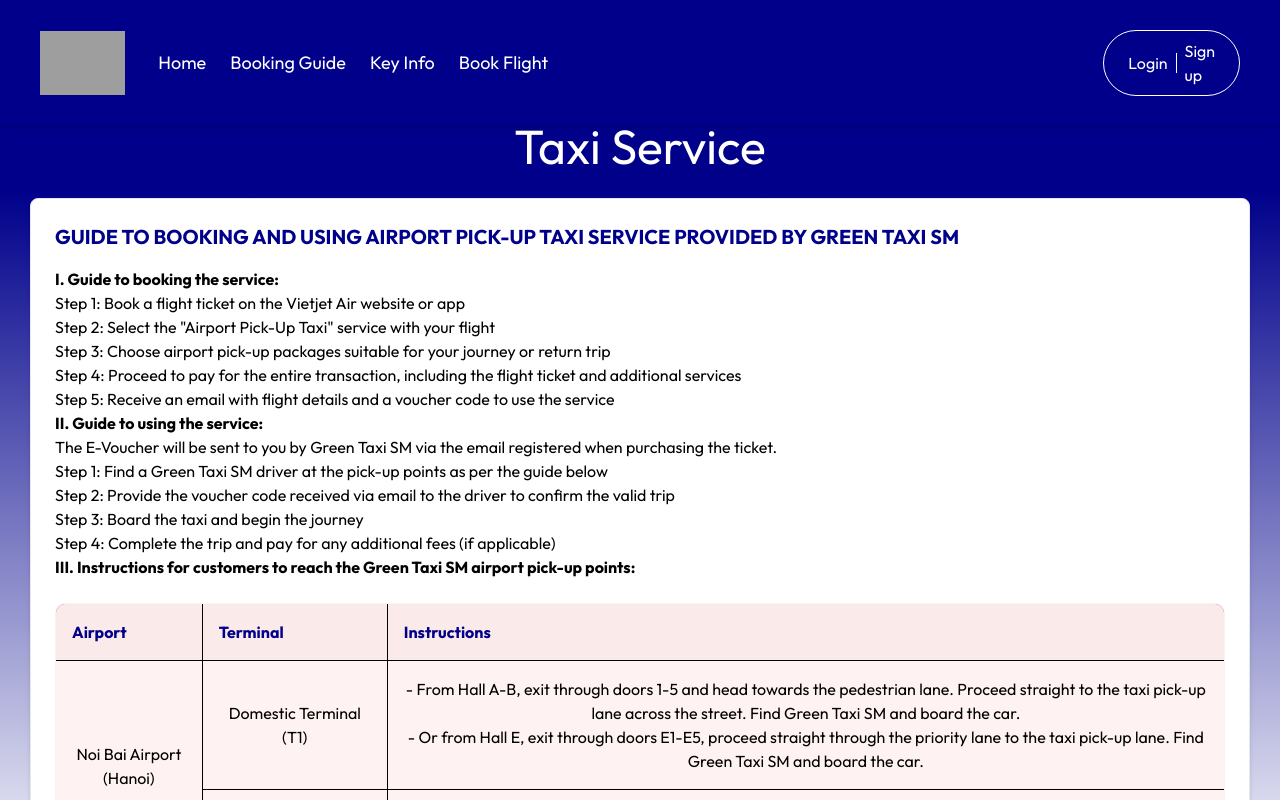
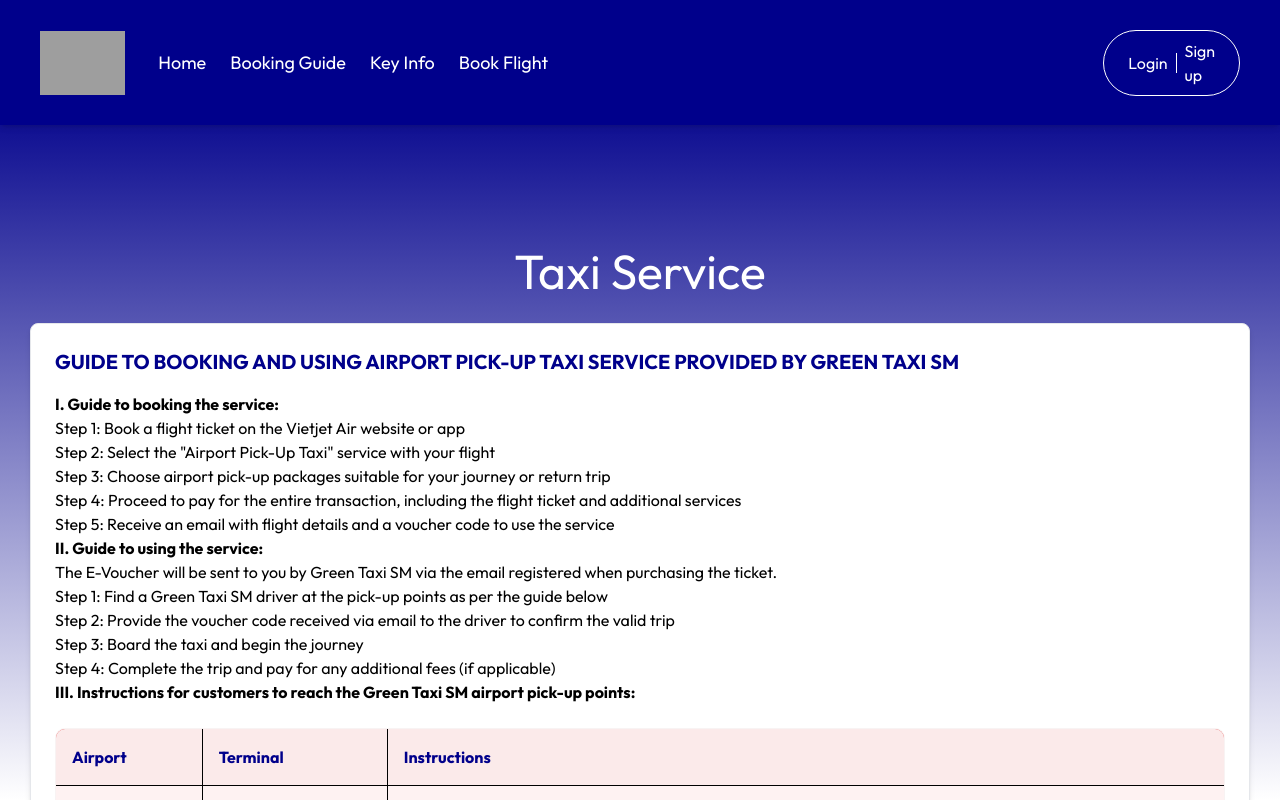
Before and after one commit to cmpedz/QAirline-Group2, a React (Vite) app in the folder frontend/: page /taxi in a window 1280 px wide. Shown: the top 800 px of the page. Built offline with nearby package versions, Linux system fonts and the light colour scheme; grey boxes are pictures that could not be loaded; a web font is replaced by a local one.

Commit message:
fix UI home admin

```diff
--- a/frontend/src/Routes/AppRoutes.jsx
+++ b/frontend/src/Routes/AppRoutes.jsx
@@ -29,8 +29,8 @@
   return (
     <div className="w-full h-screen bg-custom-gradient">
        {!isAdminRoute && <Navbar />}
-       <div className="mt-[110px]">
-      <Routes>
+       <div className={isAdminRoute ? "mt-[0px]" : "mt-[110px]"}>
+       <Routes>
         <Route path="/" element={<Home />} />
         <Route path="/login" element={<Login />} />
         <Route path="/signup" element={<SignUp />} />
--- a/frontend/src/components/Navbar/Navbar.jsx
+++ b/frontend/src/components/Navbar/Navbar.jsx
@@ -33,7 +33,7 @@
   };
 
   return (
-    <header className="fixed top-0 left-0 bg-[#00008B] w-full px-6 py-4 shadow-md z-50">
+    <header className="sticky top-0 left-0 bg-[#00008B] w-full px-6 py-4 shadow-md z-50">
       <nav className="flex justify-between items-center w-full max-w-[1200px] mx-auto">
         {/* Logo */}
         <Link to={"/"} className="flex-shrink-0">
```
